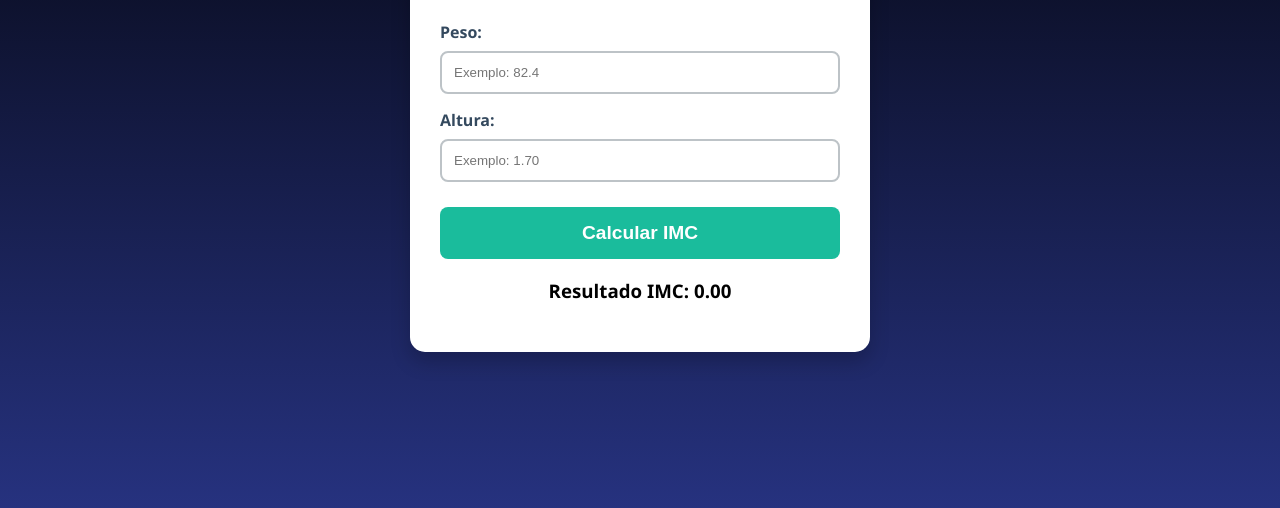
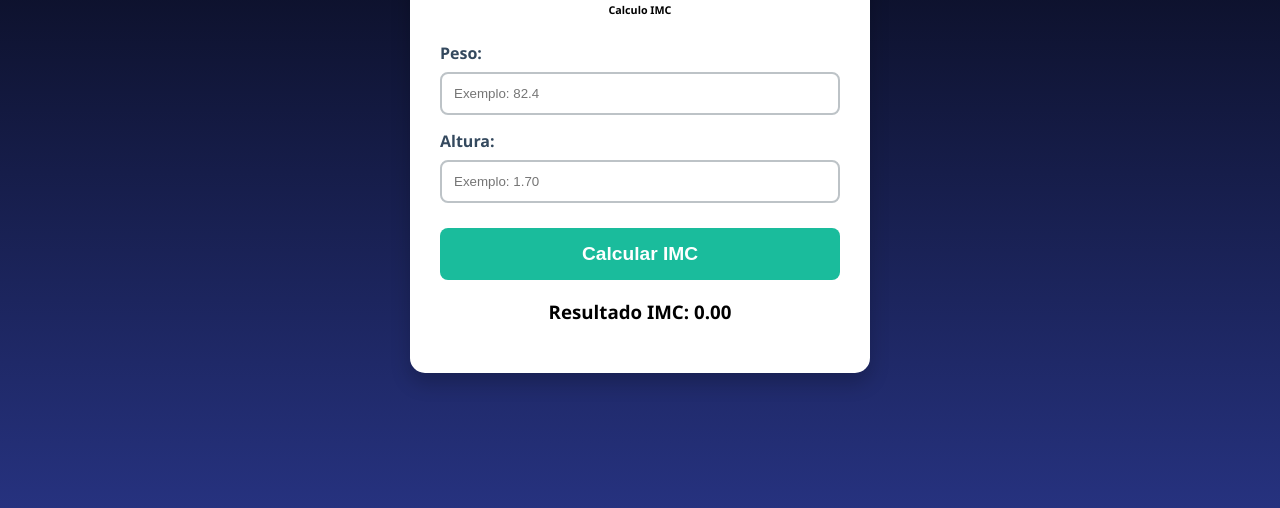
Before and after one commit to israelassis/Projetos-Aprimorados, a plain HTML site: page calculo_IMC/index.html in a window 1280 px wide. Shown: the part 292-800 px from the top of the page. Drawn offline with Linux system fonts and the light colour scheme.

```diff
--- a/calculo_IMC/index.html
+++ b/calculo_IMC/index.html
@@ -13,6 +13,7 @@
     <div class="container">
         <h1>IMC</h1>
         <h5>Indice de Massa Corporal</h5>
+        <h6>Calculo IMC</h6>
 
         <label>Peso: </label>
         <input type="number" id="peso" value="" placeholder="Exemplo: 82.4"><br>
```
